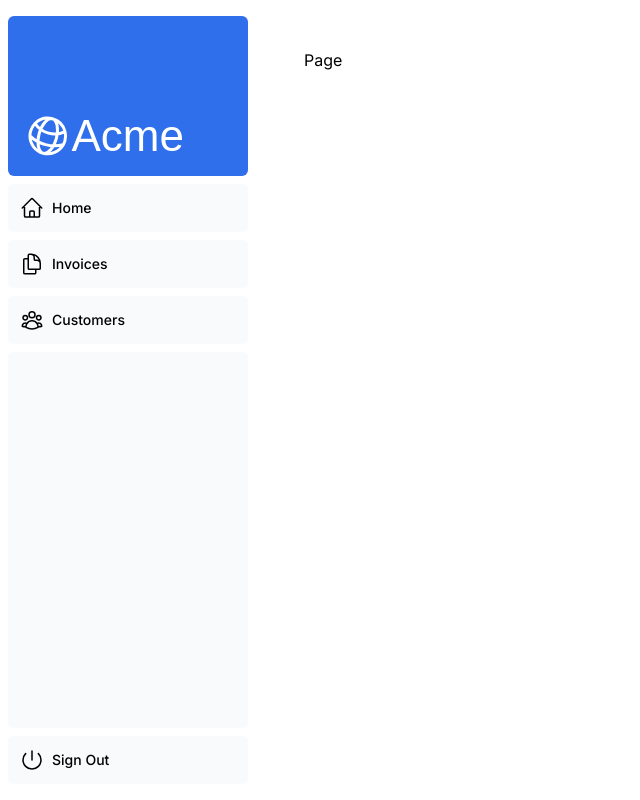
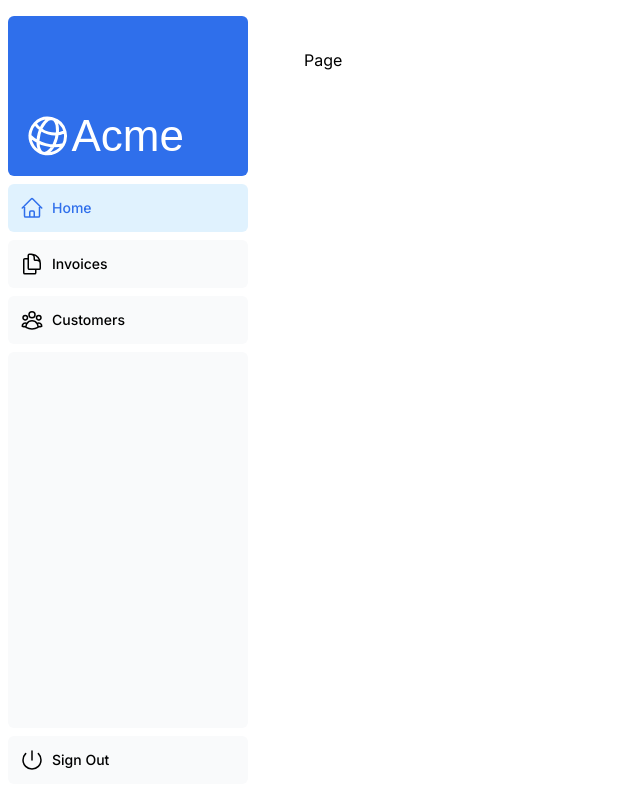
Before and after one commit to TuanDung1304/learn-nextjs, a Next.js app: page /dashboard in a window 1280 px wide. Shown: the whole page, without its empty margins (0-640 px from the left). Built offline with nearby package versions, Linux system fonts and the light colour scheme; a web font is replaced by a local one.

Commit message:
Chapter 5

```diff
--- a/app/ui/dashboard/nav-links.tsx
+++ b/app/ui/dashboard/nav-links.tsx
@@ -1,8 +1,13 @@
+'use client'
+
 import {
   UserGroupIcon,
   HomeIcon,
   DocumentDuplicateIcon,
 } from '@heroicons/react/24/outline'
+import Link from 'next/link'
+import { usePathname } from 'next/navigation'
+import clsx from 'clsx'
 
 // Map of links to display in the side navigation.
 // Depending on the size of the application, this would be stored in a database.
@@ -17,19 +22,24 @@ const links = [
 ]
 
 export default function NavLinks() {
+  const pathname = usePathname()
+
   return (
     <>
       {links.map(link => {
         const LinkIcon = link.icon
         return (
-          <a
+          <Link
             key={link.name}
             href={link.href}
-            className="flex h-[48px] grow items-center justify-center gap-2 rounded-md bg-gray-50 p-3 text-sm font-medium hover:bg-sky-100 hover:text-blue-600 md:flex-none md:justify-start md:p-2 md:px-3"
+            className={clsx(
+              'flex h-[48px] grow items-center justify-center gap-2 rounded-md bg-gray-50 p-3 text-sm font-medium hover:bg-sky-100 hover:text-blue-600 md:flex-none md:justify-start md:p-2 md:px-3',
+              { 'bg-sky-100 text-blue-600': pathname === link.href }
+            )}
           >
             <LinkIcon className="w-6" />
             <p className="hidden md:block">{link.name}</p>
-          </a>
+          </Link>
         )
       })}
     </>
--- a/package.json
+++ b/package.json
@@ -13,7 +13,7 @@
     "autoprefixer": "10.4.19",
     "bcrypt": "^5.1.1",
     "clsx": "^2.1.1",
-    "next": "15.0.0-canary.56",
+    "next": "15.0.0-canary.158",
     "next-auth": "5.0.0-beta.19",
     "postcss": "8.4.38",
     "react": "19.0.0-rc-f38c22b244-20240704",
```
Also changed, not shown: 2 other files (tests, documents, lock files or other folders).
